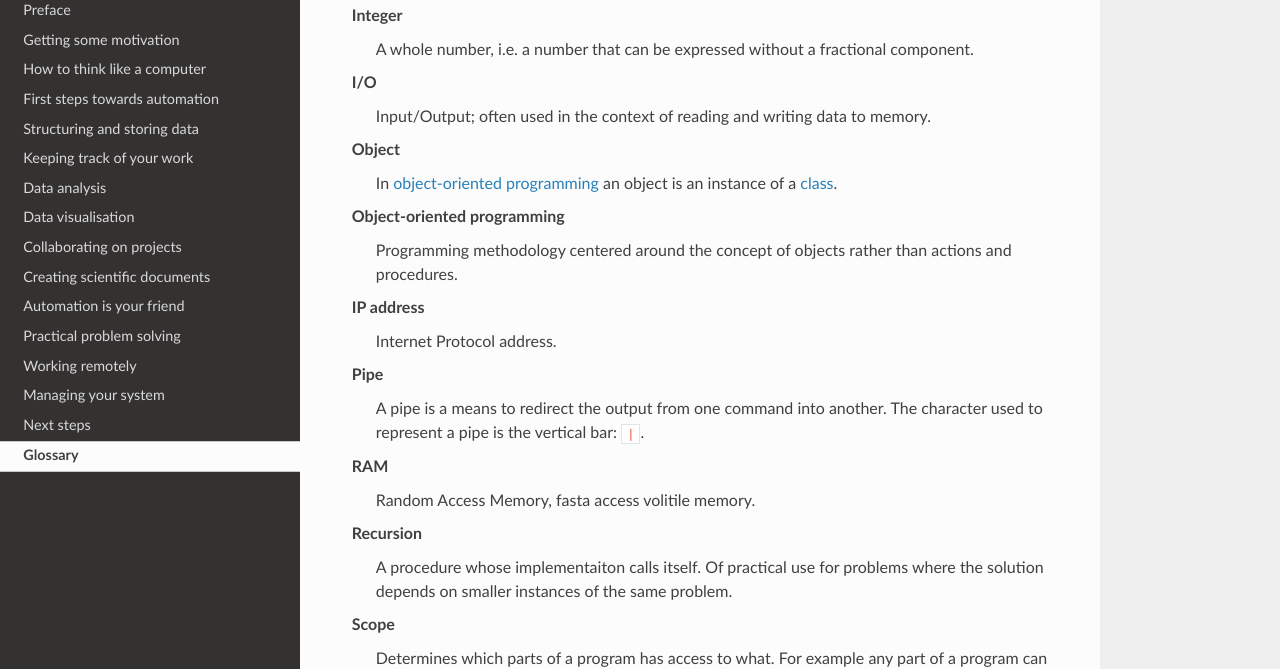
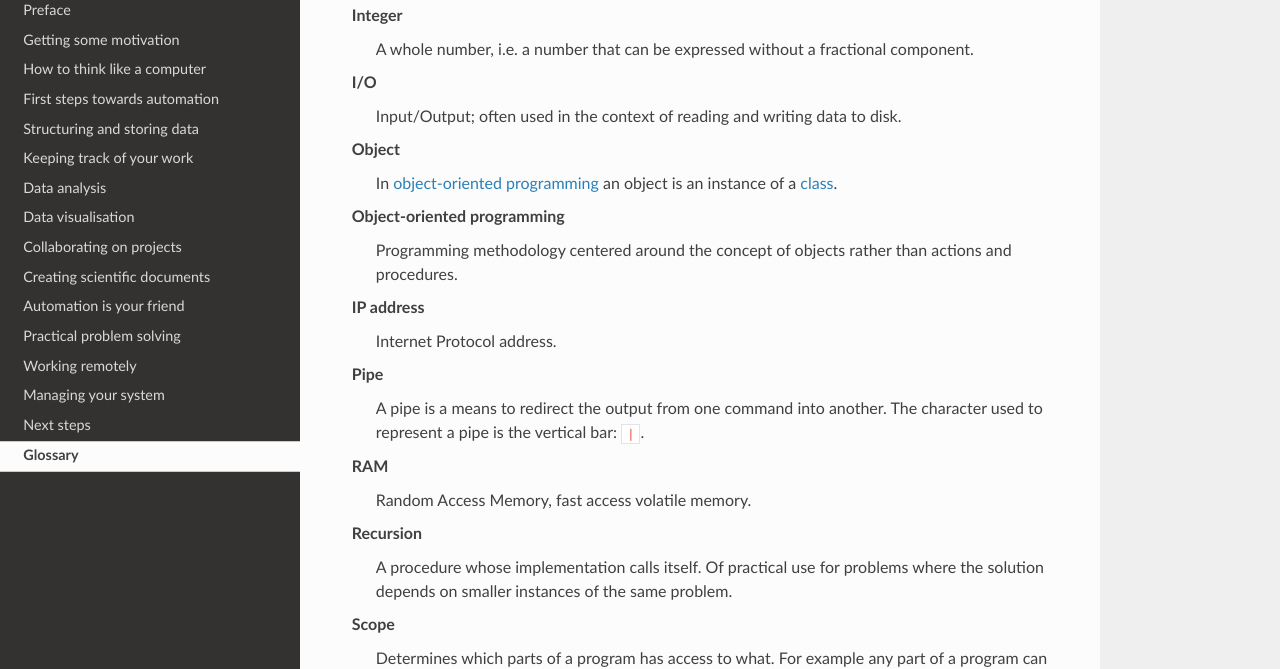
Before and after one commit to tjelvar-olsson/biologists-guide-to-computing, a Sphinx documentation site: the page built from source/glossary.rst, in a window 1280 px wide and 900 px high, scrolled down 969 px. Shown: the part 151-820 px from the top of the window. Built offline with Sphinx 7.4.7 and the Read the Docs theme 2.0.0, drawn with Linux system fonts in a browser that asks for light colours; some of the changed text lies outside the part shown.

Commit message:
Updated the glossary

```diff
--- a/source/glossary.rst
+++ b/source/glossary.rst
@@ -53,8 +53,7 @@ Glossary
         A whole number, i.e. a number that can be expressed without a fractional component.
 
     I/O
-        Input/Output; often used in the context of reading and writing data to
-        memory.
+        Input/Output; often used in the context of reading and writing data to disk.
 
     Object
         In :term:`object-oriented programming` an object is an instance of a :term:`class`.
@@ -71,10 +70,10 @@ Glossary
         The character used to represent a pipe is the vertical bar: ``|``.
 
     RAM
-        Random Access Memory, fasta access volitile memory.
+        Random Access Memory, fast access volatile memory.
 
     Recursion
-        A procedure whose implementaiton calls itself. Of practical use for problems where
+        A procedure whose implementation calls itself. Of practical use for problems where
         the solution depends on smaller instances of the same problem.
 
     Scope
```
Also changed, not shown: other parts of source/glossary.rst (+2 -2 lines).
